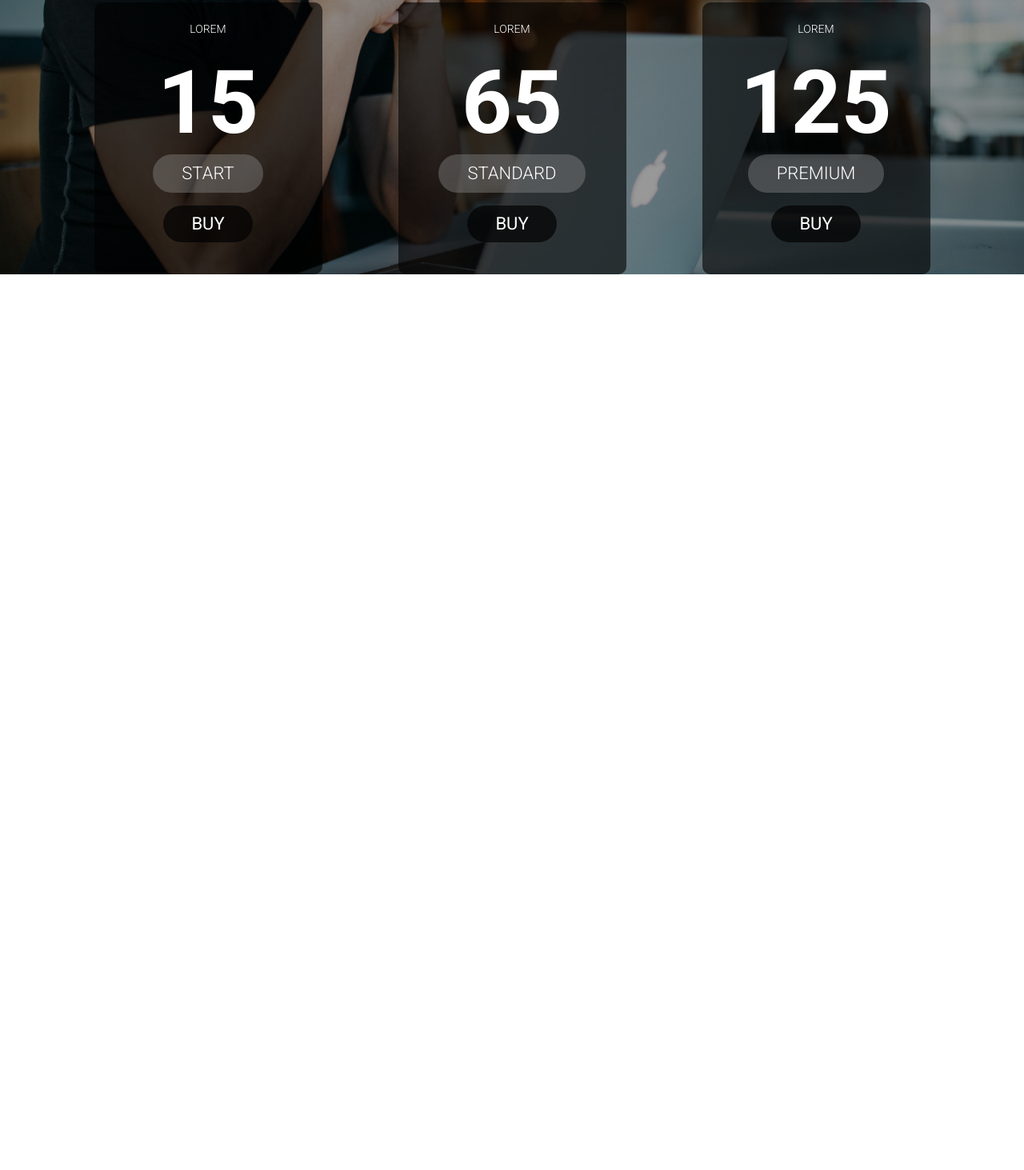
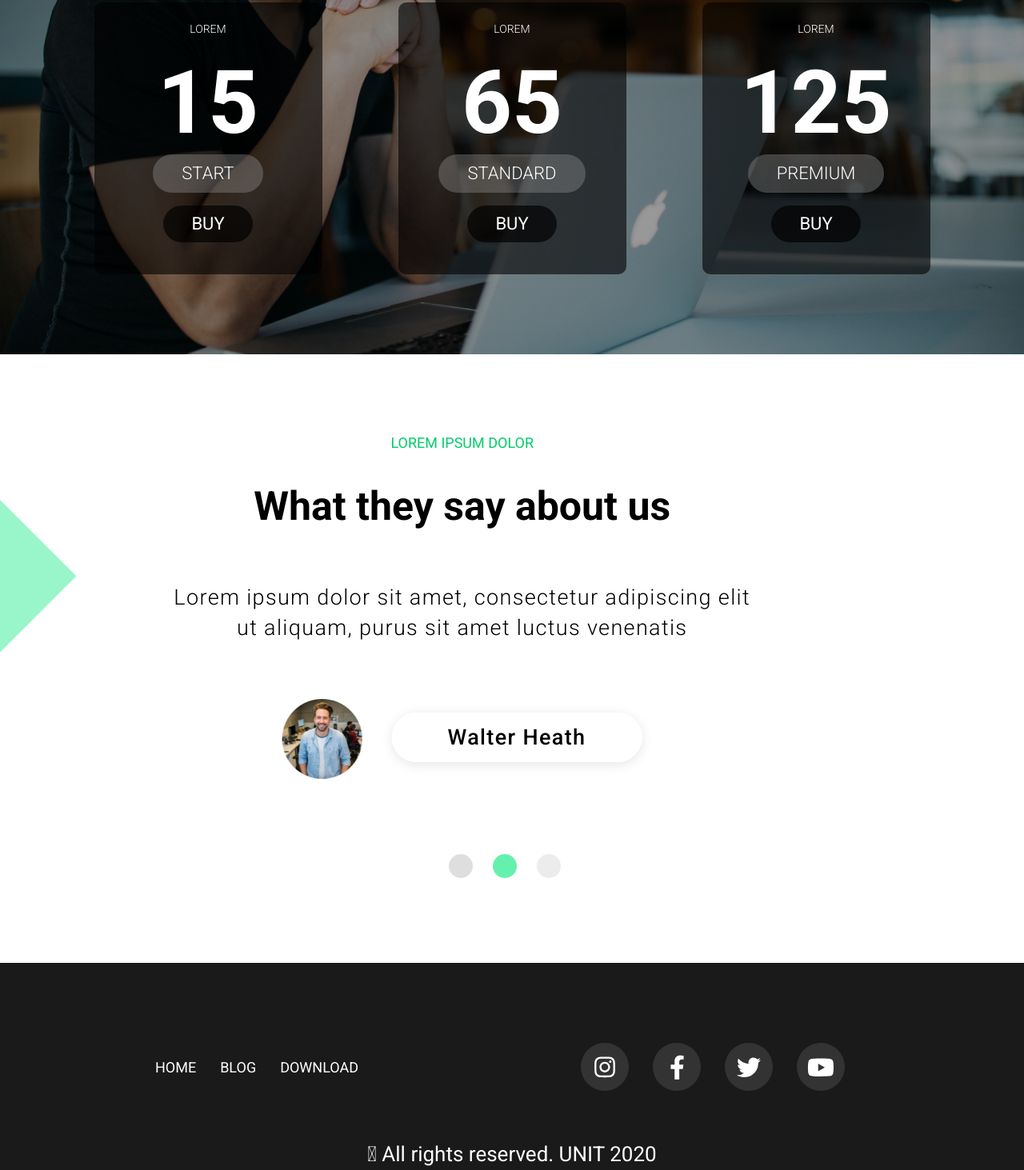
Before and after one commit to funduk25/unit, a website: page app/index.html in a window 1280 px wide. Shown: the part 3548-5011 px from the top of the page at 80% size. Before the commit the page ends 3891 px from the top, so only its background shows below. Drawn offline with nearby package versions, Linux system fonts and the light colour scheme.

Commit message:
added footer

```diff
--- a/app/index.html
+++ b/app/index.html
@@ -241,6 +241,99 @@
     </section>
     <!-- =============end tariff============= -->
 
+    <!-- =============slider============= -->
+    <section class="slider">
+        <div class="container">
+            <div class="slider-inner">
+                <div id="carouselExampleIndicators" class="carousel slide" data-ride="carousel">
+                    <ol class="carousel-indicators">
+                        <li data-target="#carouselExampleIndicators" data-slide-to="0" class="active"></li>
+                        <li data-target="#carouselExampleIndicators" data-slide-to="1"></li>
+                        <li data-target="#carouselExampleIndicators" data-slide-to="2"></li>
+                    </ol>
+                    <div class="carousel-inner">
+                        <div class="slider-item carousel-item active">
+                            <h5>lorem ipsum dolor</h5>
+                            <h3>What they say about us</h3>
+                            <p class="slider-item__text">Lorem ipsum dolor sit amet, consectetur adipiscing elit ut aliquam, purus sit amet luctus venenatis</p>
+                            <div class="slider-author ">
+                                <img src="./img/author.png" alt="">
+                                <div class="slider-author-name">
+                                    Walter Heath
+                                </div>
+                            </div>
+                        </div>
+                        <div class="slider-item carousel-item">
+                            <h5>lorem ipsum dolor</h5>
+                            <h3>What they say about us</h3>
+                            <p class="slider-item__text">Lorem ipsum dolor sit amet, consectetur adipiscing elit ut aliquam, purus sit amet luctus venenatis</p>
+                            <div class="slider-author ">
+                                <img src="./img/author.png" alt="">
+                                <div class="slider-author-name">
+                                    Walter Heath
+                                </div>
+                            </div>
+                        </div>
+                        <div class="slider-item carousel-item ">
+                            <h5>lorem ipsum dolor</h5>
+                            <h3>What they say about us</h3>
+                            <p class="slider-item__text">Lorem ipsum dolor sit amet, consectetur adipiscing elit ut aliquam, purus sit amet luctus venenatis</p>
+                            <div class="slider-author ">
+                                <img src="./img/author.png" alt="">
+                                <div class="slider-author-name">
+                                    Walter Heath
+                                </div>
+                            </div>
+                        </div>
+                    </div>
+                    <a class="carousel-control-prev" href="#carouselExampleIndicators" role="button" data-slide="prev">
+                        <span class="carousel-control-prev-icon" aria-hidden="true"></span>
+                        <span class="sr-only">Previous</span>
+                    </a>
+                    <a class="carousel-control-next" href="#carouselExampleIndicators" role="button" data-slide="next">
+                        <span class="carousel-control-next-icon" aria-hidden="true"></span>
+                        <span class="sr-only">Next</span>
+                    </a>
+                </div>
+            </div>
+        </div>
+    </section>
+    <!-- =============end slider============= -->
+
+    <footer class="footer">
+        <div class="container">
+            <div class="footer-inner d-flex row">
+                <ul class="footer-nav d-flex">
+                    <li>
+                        <a href="#">Home</a>
+                    </li>
+                    <li>
+                        <a href="#">Blog</a>
+                    </li>
+                    <li>
+                        <a href="#">Download</a>
+                    </li>
+                </ul>
+                <ul class="footer-social d-flex">
+                    <li>
+                        <a href="#"><img src="./img/icons/instagram.svg" alt=""></a>
+                    </li>
+                    <li>
+                        <a href="#"><img src="./img/icons/facebook.svg" alt=""></a>
+                    </li>
+                    <li>
+                        <a href="#"><img src="./img/icons/twitter.svg" alt=""></a>
+                    </li>
+                    <li>
+                        <a href="#"><img src="./img/icons/youtube.svg" alt=""></a>
+                    </li>
+                </ul>
+                <div class="footer-tertiary col-12">
+                     All rights reserved. UNIT 2020
+                </div>
+            </div>
+        </div>
+    </footer>
 
     <script src="https://code.jquery.com/jquery-3.4.1.slim.min.js " integrity="sha384-J6qa4849blE2+poT4WnyKhv5vZF5SrPo0iEjwBvKU7imGFAV0wwj1yYfoRSJoZ+n " crossorigin="anonymous "></script>
     <script src="https://cdn.jsdelivr.net/npm/popper.js@1.16.0/dist/umd/popper.min.js " integrity="sha384-Q6E9RHvbIyZFJoft+2mJbHaEWldlvI9IOYy5n3zV9zzTtmI3UksdQRVvoxMfooAo " crossorigin="anonymous "></script>
--- a/app/scss/_media.scss
+++ b/app/scss/_media.scss
@@ -22,6 +22,13 @@
         font-size: 25px;
         font-weight: 700;
     }
+    .slider-item__text {
+        width: 100%;
+        text-align: center;
+    }
+    .slider-author-name {
+        display: block !important;
+    }
 }
 
 @media (max-width: 992px) {
--- a/app/scss/block/_footer.scss
+++ b/app/scss/block/_footer.scss
@@ -0,0 +1,34 @@
+.footer {
+    background: #1A1A1A;
+    &-nav,
+    &-social {
+        padding: 100px 0 60px;
+        li {
+            padding-right: 30px;
+        }
+    }
+    &-nav {
+        font-size: 18px;
+        line-height: 21px;
+        text-transform: uppercase;
+        a:hover {
+            text-decoration: none;
+            color: #00CC6A;
+        }
+    }
+    &-social {
+        img:hover {
+            background-color: #00CC6A;
+            border-radius: 50%;
+        }
+    }
+}
+
+.footer-inner {
+    align-items: center;
+    justify-content: space-around;
+}
+
+.footer-tertiary {
+    text-align: center;
+}
--- /dev/null
+++ b/app/scss/block/_slider.scss
@@ -0,0 +1,69 @@
+.slider {
+    background-image: url(../img/tasks.jpg);
+    background-position: center;
+    background-repeat: no-repeat;
+    background-size: cover;
+    max-width: 100%;
+    height: auto;
+    text-align: center;
+    &-inner {
+        padding-bottom: 90px;
+    }
+}
+
+.slider-item {
+    h5 {
+        font-weight: 400;
+        font-size: 18px;
+        line-height: 21px;
+        text-transform: uppercase;
+        color: #00CC6A;
+        padding: 100px 0 40px;
+    }
+    h3 {
+        font-weight: 700;
+        font-size: 50px;
+        line-height: 59px;
+        color: #000000;
+        padding-bottom: 65px;
+    }
+    &__text {
+        font-weight: 300;
+        font-size: 27px;
+        line-height: 38px;
+        letter-spacing: 0.05em;
+        color: #000000;
+        width: 730px;
+        margin: 0 auto;
+    }
+    .slider-author {
+        margin: 70px auto;
+        padding-bottom: 70px;
+        .slider-author-name {
+            background: #FFFFFF;
+            box-shadow: 0px 3px 15px rgba(0, 0, 0, 0.1);
+            border-radius: 100px;
+            font-weight: 500;
+            font-size: 27px;
+            padding: 15px 70px;
+            line-height: 38px;
+            text-align: center;
+            letter-spacing: 0.05em;
+            color: #000000;
+            display: inline;
+            margin-left: 30px;
+        }
+    }
+}
+
+.carousel-indicators li {
+    margin-right: 22px;
+    width: 30px;
+    height: 10px;
+    border-radius: 100%;
+    background: rgba(0, 0, 0, 0.15);
+}
+
+.carousel-indicators .active {
+    background-color: #01E979;
+}
--- a/app/scss/block/_tariff.scss
+++ b/app/scss/block/_tariff.scss
@@ -28,6 +28,7 @@
     background: rgba(0, 0, 0, 0.6);
     border-radius: 10px;
     text-align: center;
+    margin-bottom: 100px;
     &:hover {
         background: #4D0FFF;
         transition: all .5s;
--- a/app/scss/style.scss
+++ b/app/scss/style.scss
@@ -8,4 +8,5 @@
 @import "block/start";
 @import "block/application";
 @import "block/tariff";
+@import "block/slider";
 @import "media";
```
Also changed, not shown: app/css/style.min.css, app/img/author.png (added), app/img/icons/c.png (added), app/img/icons/dots.svg (added), app/img/icons/facebook.svg (added), app/img/icons/instagram.svg (added), app/img/icons/twitter.svg (added), app/img/icons/youtube.svg (added).
